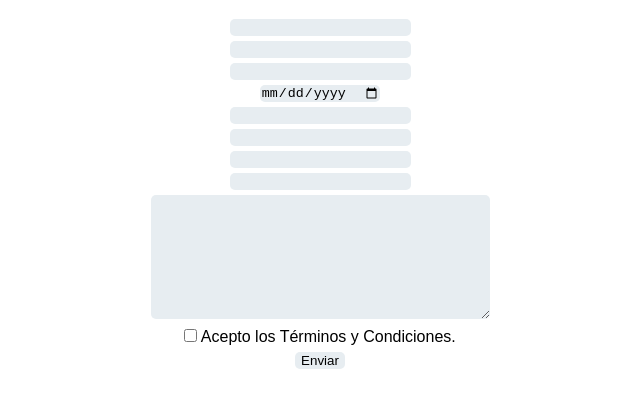
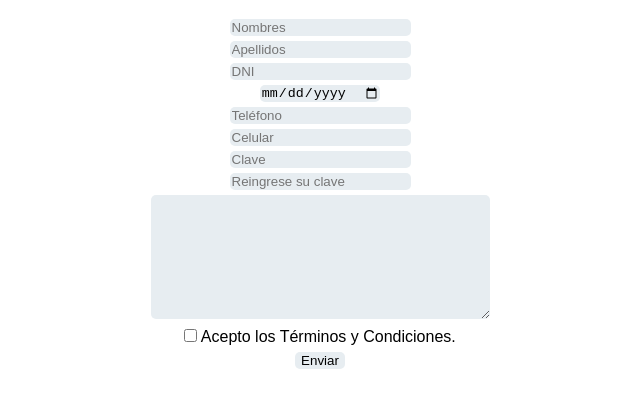
Before and after one commit to mili01gm/regex, a plain HTML site: page index.html in a window 1280 px wide. Shown: the part 59-466 px from the top of the page, without its empty margins (320-960 px from the left). Drawn offline with Linux system fonts and the light colour scheme; a web font is replaced by a local one.

Commit message:
placeholders

```diff
--- a/index.html
+++ b/index.html
@@ -12,14 +12,14 @@
   <h1>RegEx Form</h1>
   <section id="form">
     <form class="validate" action="index.html" method="post">
-      <input type="text" class="input-valid" id="name" pattern="/^([A-Z]{1}[a-zñá-ú]*[\s]?)+$/" required>
-      <input type="text" class="input-valid" id="lastname" pattern="/^([A-Z]{1}[a-zñá-ú]*[\s]?)+$/" required>
-      <input type="text" class="input-valid" id="dni" pattern="/\d{8}$/" required>
+      <input type="text" class="input-valid" id="name" pattern="/^([A-Z]{1}[a-zñá-ú]*[\s]?)+$/" placeholder="Nombres" required>
+      <input type="text" class="input-valid" id="lastname" pattern="/^([A-Z]{1}[a-zñá-ú]*[\s]?)+$/" placeholder="Apellidos"required>
+      <input type="text" class="input-valid" id="dni" pattern="/\d{8}$/" placeholder="DNI" required>
       <input type="date" class="input-valid" id="" pattern="" required>
-      <input type="tel" class="input-valid" id="landline" pattern="[(]?[0-9]{2,3}[)]?[ ]?[0-9]{2,3}[ |-]?[0-9]{4}" required>
-      <input type="tel" class="input-valid" id="cel" pattern="\d{9}" required>
-      <input type="password" class="input-valid" id="" pattern="" required>
-      <input type="password" class="input-valid" id="" pattern="">
+      <input type="tel" class="input-valid" id="landline" pattern="/[(]?[0-9]{2,3}[)]?[ ]?[0-9]{2,3}[ |-]?[0-9]{4}/" placeholder="Teléfono"required>
+      <input type="tel" class="input-valid" id="cel" pattern="\d{9}" placeholder="Celular" required>
+      <input type="password" class="input-valid" id="" pattern=".{6,20}" placeholder="Clave"required>
+      <input type="password" class="input-valid" id="" pattern=".{6,20}" placeholder="Reingrese su clave"required>
       <textarea name="name" class="input-valid" id="" rows="8" cols="40"></textarea>
       <input type="checkbox" name="" value="" class="input-valid" id="accept"> Acepto los Términos y Condiciones.
       <input type="submit" name="enviar" value="Enviar" class="input-valid" id="button">
```
